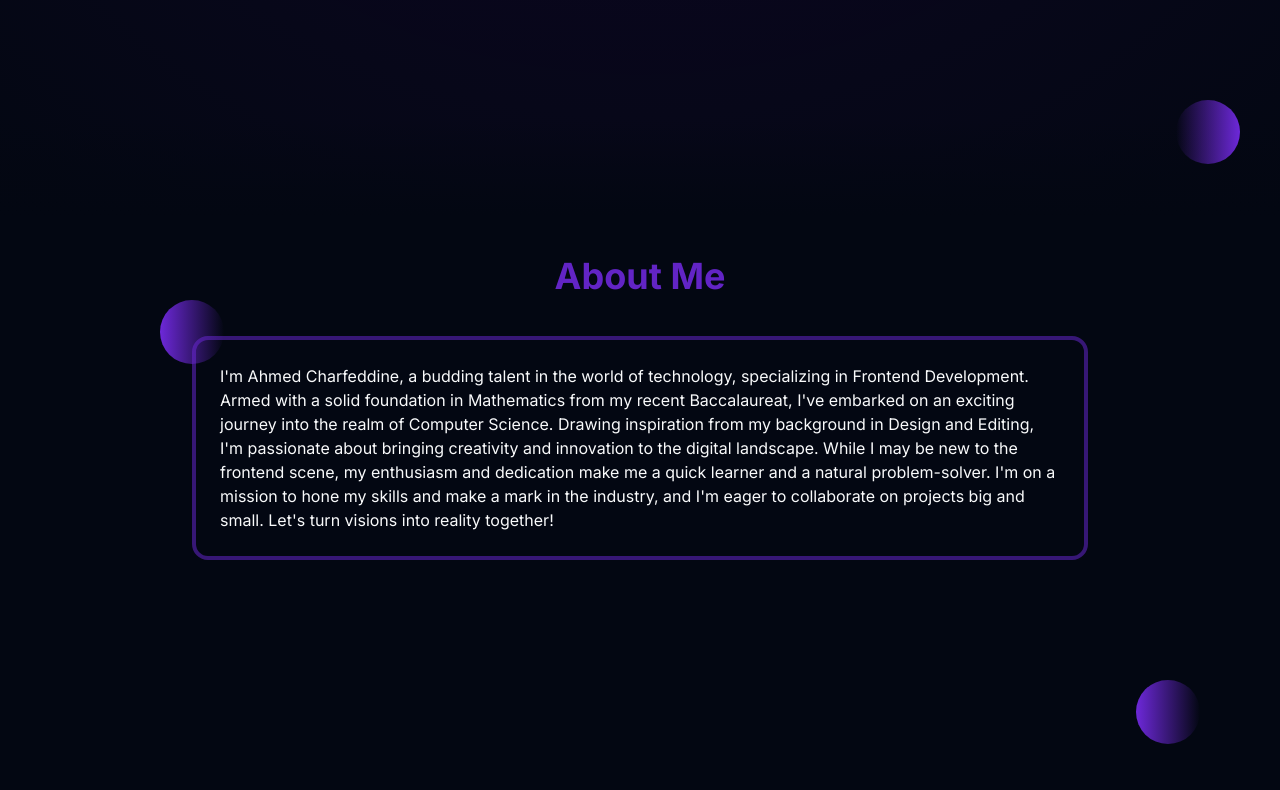
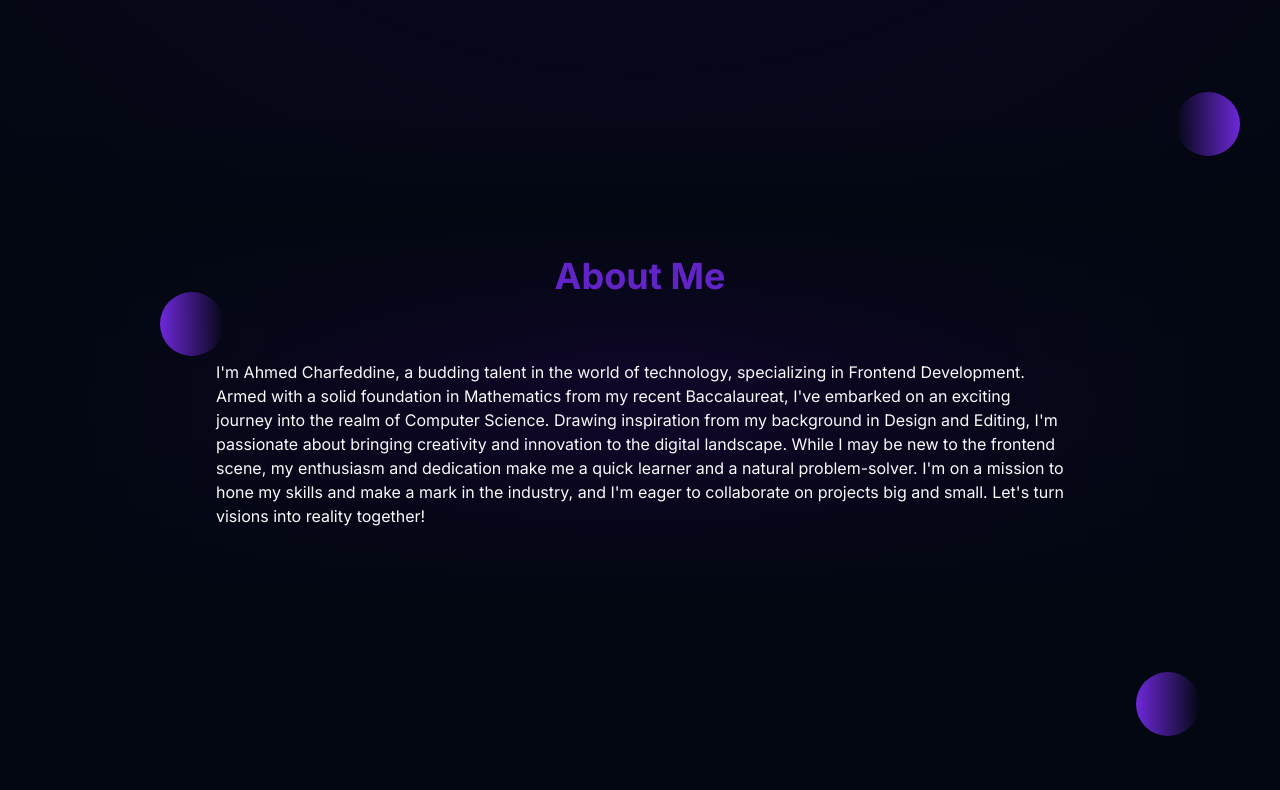
Before and after one commit to ahmedcharfeddine013/pf_v2, a Next.js app: page / in a window 1280 px wide. Shown: the part 584-1374 px from the top of the page. Built offline with nearby package versions, Linux system fonts and the light colour scheme.

Commit message:
animation utils

```diff
--- a/package.json
+++ b/package.json
@@ -11,6 +11,8 @@
   "dependencies": {
     "@gsap/react": "^2.1.1",
     "@radix-ui/react-slot": "^1.0.2",
+    "@react-three/drei": "^9.105.6",
+    "@react-three/fiber": "^8.16.6",
     "class-variance-authority": "^0.7.0",
     "clsx": "^2.1.1",
     "gsap": "^3.12.5",
@@ -20,7 +22,8 @@
     "react-dom": "^18",
     "react-just-parallax": "^3.1.16",
     "tailwind-merge": "^2.3.0",
-    "tailwindcss-animate": "^1.0.7"
+    "tailwindcss-animate": "^1.0.7",
+    "three": "^0.164.1"
   },
   "devDependencies": {
     "@types/node": "^20",
--- a/src/app/globals.css
+++ b/src/app/globals.css
@@ -47,6 +47,14 @@
 .hero-gradient {
   background-image: radial-gradient(
     circle at 50% 0%,
+    rgba(66, 0, 128, 0.2),
+    transparent
+  );
+}
+
+.about-me-gradient {
+  background-image: radial-gradient(
+    circle at 50% 50%,
     rgba(66, 0, 128, 0.2),
     transparent
   );
--- a/src/components/AboutMe.tsx
+++ b/src/components/AboutMe.tsx
@@ -30,9 +30,9 @@ const AboutMe = () => {
     });
   }, []);
   return (
-    <section className="flex items-center justify-center flex-col gap-10 py-10">
+    <section className="flex items-center justify-center flex-col gap-10 py-10 relative about-me-gradient">
       <SectionHeader title="About Me" />
-      <div className="w-[80%] border-4 p-6 rounded-lg outline-none border-primary/50">
+      <div className="w-[80%] p-6 rounded-lg outline-none   z-[10] ">
         <p>
           I&apos;m <span>Ahmed Charfeddine</span>, a budding talent in the world
           of technology, specializing in <span>Frontend Development</span>.
@@ -48,6 +48,8 @@ const AboutMe = () => {
           big and small. Let&apos;s turn visions into reality together!
         </p>
       </div>
+      <div className="bg-gradient-to-t from-background to-transparent absolute bottom-0 w-full h-[40%]  "></div>
+      <div className="bg-gradient-to-b from-background to-transparent absolute top-0 w-full h-[40%]"></div>
     </section>
   );
 };
--- a/src/components/SectionHeader.tsx
+++ b/src/components/SectionHeader.tsx
@@ -1,7 +1,7 @@
 import React from "react";
 
 const SectionHeader = ({ title }: { title: string }) => {
-  return <h1 className="text-4xl font-bold text-primary/90">{title}</h1>;
+  return <h1 className="text-4xl z-[10] font-bold text-primary/90">{title}</h1>;
 };
 
 export default SectionHeader;
--- /dev/null
+++ b/src/utils/animations.ts
@@ -0,0 +1,20 @@
+import gsap from "gsap";
+
+import { ScrollTrigger } from "gsap/all";
+gsap.registerPlugin(ScrollTrigger);
+
+export const animateWithGsap = ({
+  target,
+  animationProps,
+  scrollProps,
+}: any) => {
+  gsap.to(target, {
+    ...animationProps,
+    scrollTrigger: {
+      trigger: target,
+      toggleActions: "restart reverse restart reverse",
+      start: "top 85%",
+      ...scrollProps,
+    },
+  });
+};
```
Also changed, not shown: src/components/Computer.tsx (added), 2 other files (tests, documents, lock files or other folders).
